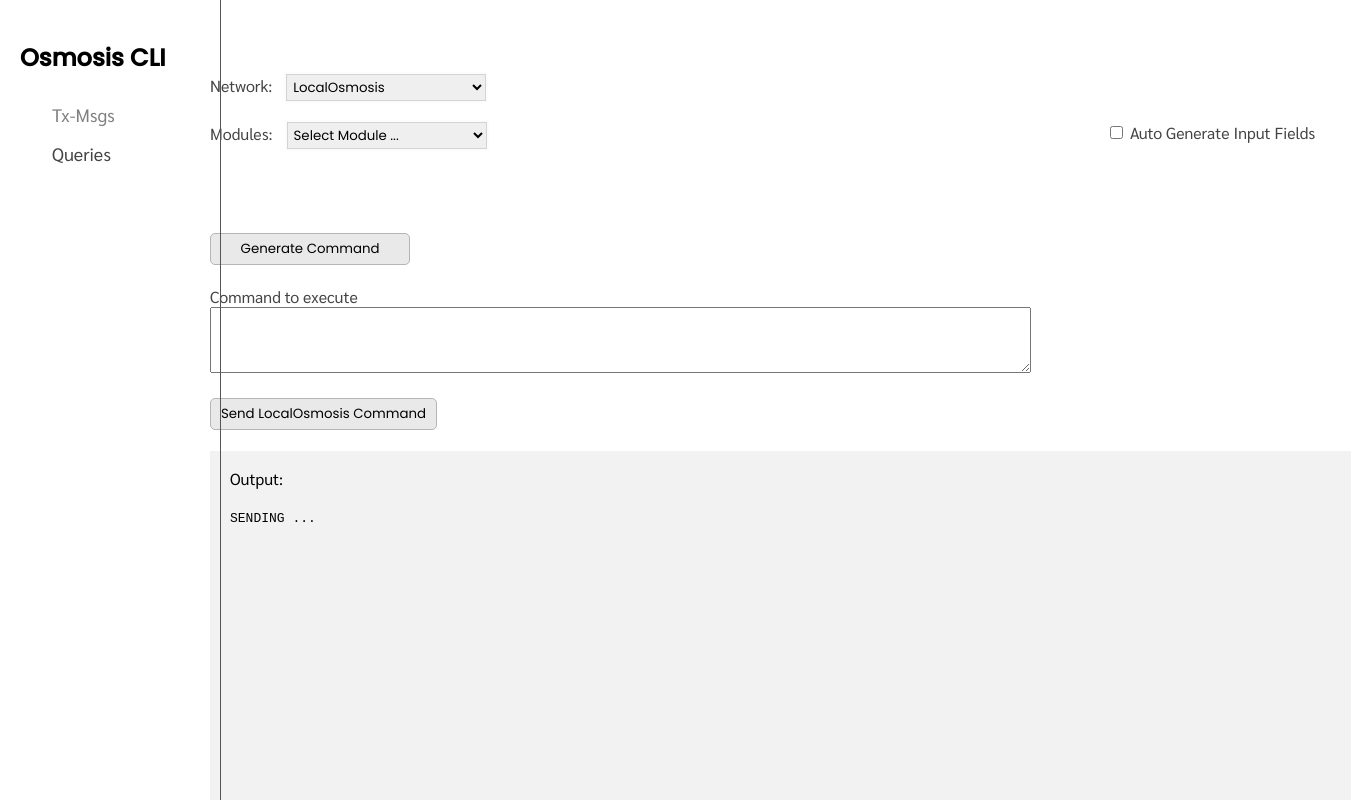
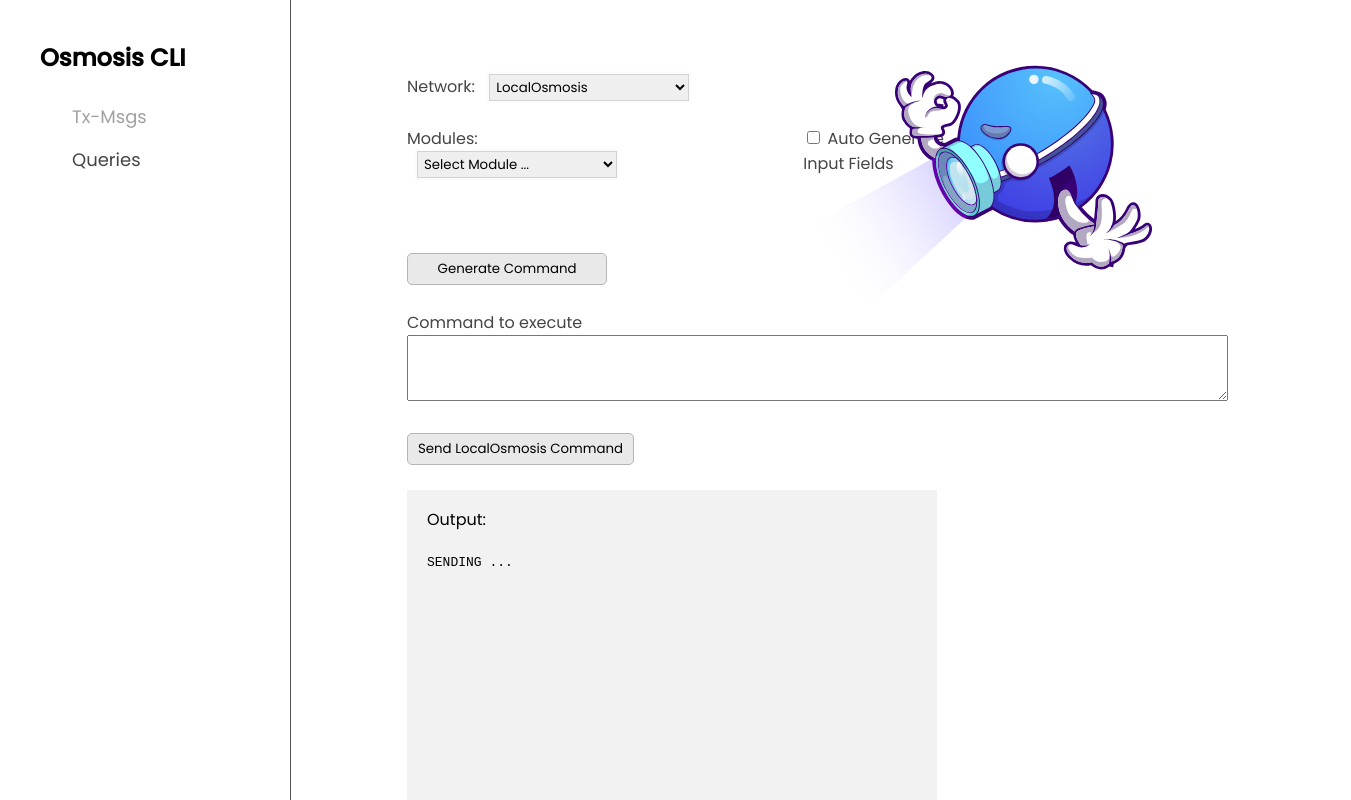
Before and after one commit to stackman27/osmocli-ui, a plain HTML site: page index.html in a window 1280 px wide. Both pictures are taken after a click on the button "Send LocalOsmosis Command". Shown: the top 800 px of the page, 1351 px wide, since content can reach past the window. Drawn offline with Linux system fonts and the light colour scheme; no server answers.

Commit message:
working osmosisd on nodeserver

```diff
--- a/index-run-tx.js
+++ b/index-run-tx.js
@@ -161,7 +161,7 @@
     if (myParagraph != null) {
         myParagraph.textContent = "SENDING ...";
     }
-    fetch('http://localhost:3000/run-command', {
+    fetch('http://137.184.34.49:3000/run-command', {
         method: 'POST',
         headers: {
             'Content-Type': 'application/json'
--- a/index-run-tx.ts
+++ b/index-run-tx.ts
@@ -216,7 +216,7 @@
     myParagraph.textContent = "SENDING ..."
   }
 
-  fetch('http://localhost:3000/run-command', {
+  fetch('http://137.184.34.49:3000/run-command', {
       method: 'POST',
       headers: {
           'Content-Type': 'application/json'
--- a/index.css
+++ b/index.css
@@ -1,24 +1,42 @@
 body {
-    font-family: 'Sarabun', sans-serif;
+    font-family: 'Poppins', sans-serif;
   }
 
 #mySidebar {
     height: 100%;
-width: 200px;
+    width: 250px;
     position: fixed;
     top: 0;
     left: 0;
     padding-top: 20px;
-padding-left: 20px;
+    padding-left: 40px;
     border-right: 1px solid;
     border-right-color: #555555;
 }
+
+#osmoicon1 {
+    width: 350px;  /* Adjust the size of the SVG here */
+    height: 350px;
+    position: fixed; /* This allows you to position the SVG anywhere on the screen */
+    top: 2%;    /* Adjust the position of the SVG here */
+    right: 10%
+}
+
+#osmoicon2 {
+    width: 200px;  /* Adjust the size of the SVG here */
+    height: 250px;
+    position: fixed; /* This allows you to position the SVG anywhere on the screen */
+    top: 2%;    /* Adjust the position of the SVG here */
+    left: 20%
+}
+
 
 #logo {
    padding-right: 10px;
    margin-left: auto;
    margin-right: auto;
    font-family: 'Poppins', sans-serif;
+   font-weight: bold;
 }
 
 .sidebar a {
@@ -31,7 +49,7 @@
 }
 
 .sidebar #txMsgs {
-    color: gray;
+    opacity: 0.5;
 }
 
 .sidebar a:hover {
@@ -58,25 +76,25 @@
     padding-top: 15px;
 }
 .sidebar a {
-    font-size: 18px;
+    font-size: 15px;
 }
 }
 
 #container {
-    width: 60em;
+    width: 50%;
     margin-left: auto;
     margin-right: auto;
     padding: 50px;
-    min-height: 100em;
+    min-height: 100%;
     max-height: fit-content;
 }
 
 textarea {
-    min-width: 60em;
+    min-width: 60%;
 }
 
 #selectContainerWrapper {
-    width: 70em;
+    width: 100%;
     display: flex;
     justify-content: space-between;
 }
@@ -86,7 +104,7 @@
 }
 
 #autoGenerateWrapper {
-    width: 20%;
+    width: 30%;
 }
 
 select {
@@ -101,9 +119,9 @@
 
 #outputWrapper {
     background-color: rgb(242, 242, 242);
-    min-height: 60em;
-    min-width: 70em;
-    max-height: fit-content;
+    min-height: 30em;
+    min-width: 90%;
+    max-height: 60%;
     max-width: fit-content;
     padding: 1px;
     padding-left: 20px;
--- a/index.html
+++ b/index.html
@@ -14,7 +14,6 @@
 
 </head>
 <body>
-
   <div id="mySidebar" class="sidebar">
     <h2 id = "logo"> Osmosis CLI </h2>
 
@@ -23,6 +22,10 @@
   </div>
 
   <div id="main">
+    <object type="image/svg+xml" id = "osmoicon1" data="osmoicon.svg">
+      Your browser does not support SVG
+    </object>
+
     <div id = "container">
       <div id = "networkContainer">
         <label for="networks">Network:</label>
@@ -52,8 +55,7 @@
 
     <br/>
     <div id="formContainer"></div>
-    <br/> <br/>
-
+    <br/>
     <button id="handleGenerateComand">Generate Command</button>
     <br/> <br/>
     <label >Command to execute</label>
@@ -68,10 +70,38 @@
     <p> Output: </p>
     <code id="output"></code>
   </div>
-  </div>
-    </p>
+
+  <div id = "containerQueries">
+    <h1> This is for queries </h1>
   </div>
 
+  </div>
+
+  </div>
+
+  <script>
+    window.onload = function() {
+      document.getElementById('container').style.display = 'block';
+      document.getElementById('containerQueries').style.display = 'none';
+  }
+
+    document.getElementById('query').addEventListener('click', function (event) {
+      document.getElementById('container').style.display = 'none';
+      document.getElementById('containerQueries').style.display = 'block';
+
+      this.style.opacity = '0.5'; // make this link light
+      document.getElementById('txMsgs').style.opacity = '1'; // make other link dark
+
+    });
+
+    document.getElementById('txMsgs').addEventListener('click', function (event) {
+      document.getElementById('container').style.display = 'block';
+      document.getElementById('containerQueries').style.display = 'none';
+
+      this.style.opacity = '0.5'; // make this link light
+      document.getElementById('query').style.opacity = '1'; // make other link dark
+    });
+  </script>
 
 </body>
 </html>
```
Also changed, not shown: nodeserver/server.js (+11 -13 lines), osmoicon.svg (added), osmoicon2.svg (added), osmoicon3.svg (added), readme.md (added), 3 other files. Lines whose indentation alone changed are shown as unchanged.
